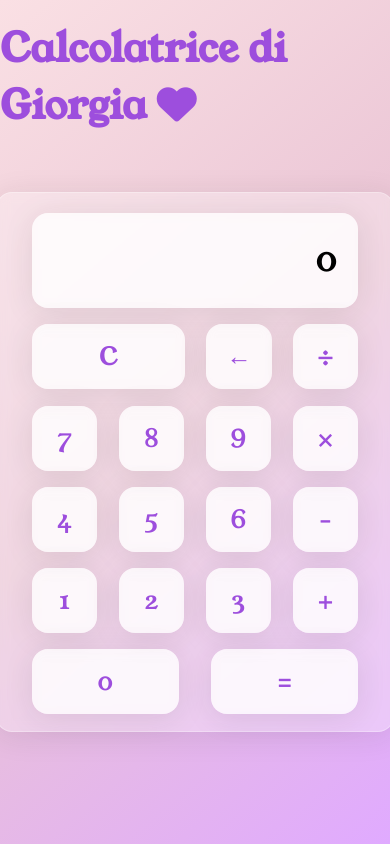
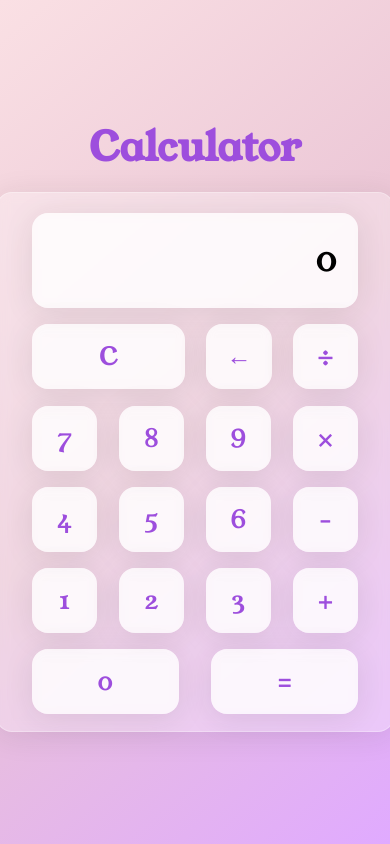
Before and after one commit to AndLerm/Calculator, a plain HTML site: page index.html in a window 390 px wide. Drawn offline with Linux system fonts and the light colour scheme.

Commit message:
responsive ultimato

```diff
--- a/index.html
+++ b/index.html
@@ -14,7 +14,7 @@
 </head>
 <body>
     <div class="title">
-        <h1>Calcolatrice di Giorgia <i class="fa-solid fa-heart"></i></h1>
+        <h1>Calculator</h1>
     </div>
     <div class="wrapper">
         <section class="screen">
--- a/style.css
+++ b/style.css
@@ -6,7 +6,7 @@ html{
 .title{
     color: #9d4edd;
     position: absolute;
-    top: 60px;
+    margin-top: 50px;
     font-size: 30px;
     font-family: 'Young Serif', serif;
 }
@@ -112,14 +112,16 @@ body{
 
 /* RESPONSIVE */
 
-@media (min-width: 350px) {
+@media (min-width: 320px) {
     html{
         box-sizing: border-box;
-        min-height: 50%;
-        min-width: 50%;
+        max-height: 100%;
+        max-width: 100%;
+        overflow: hidden;
     }
     .title{
-        top: 20px;
+        position: absolute;
+        margin-bottom: 600px;
         font-size: 20px;
     }
     .wrapper{
```
